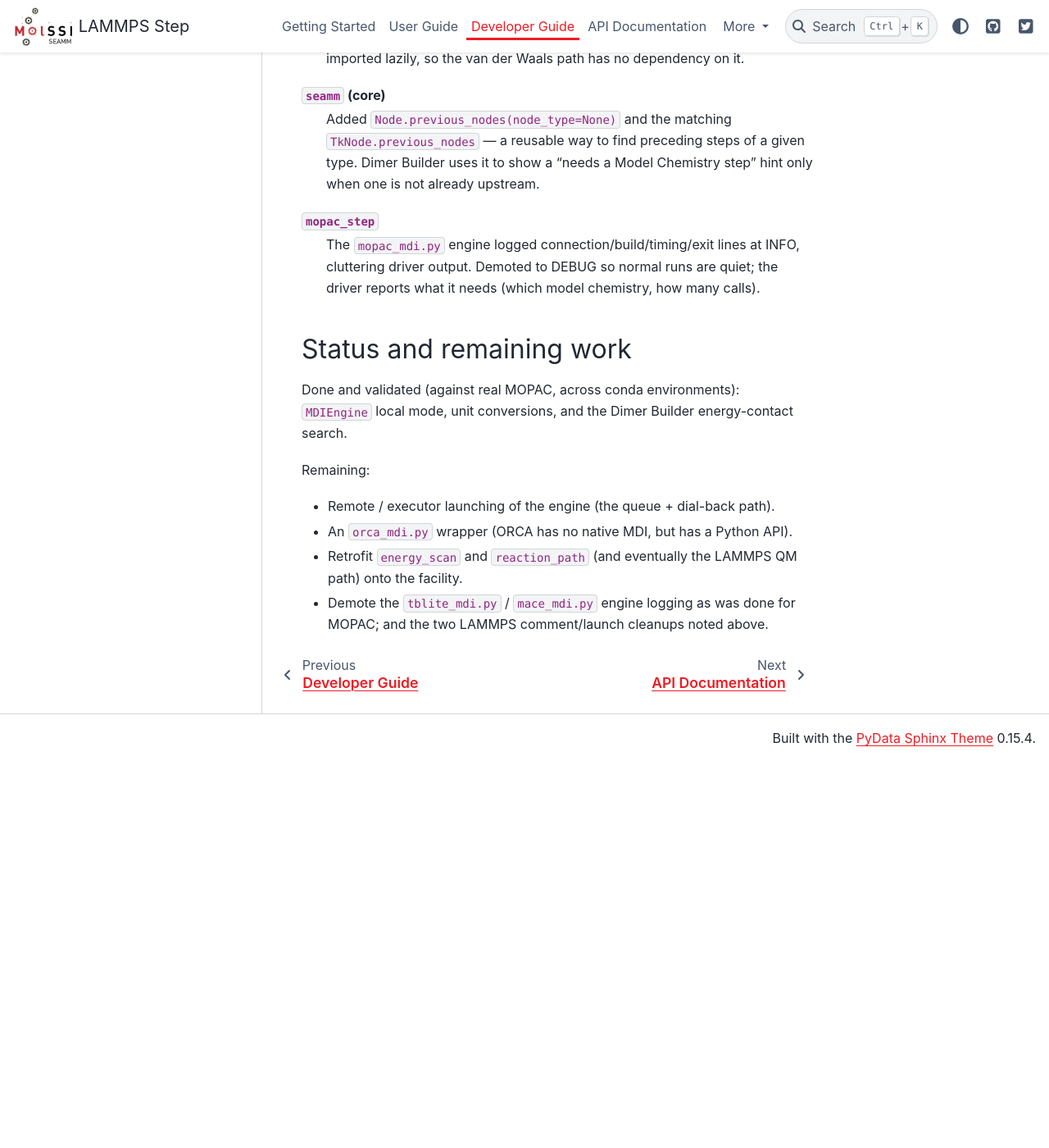
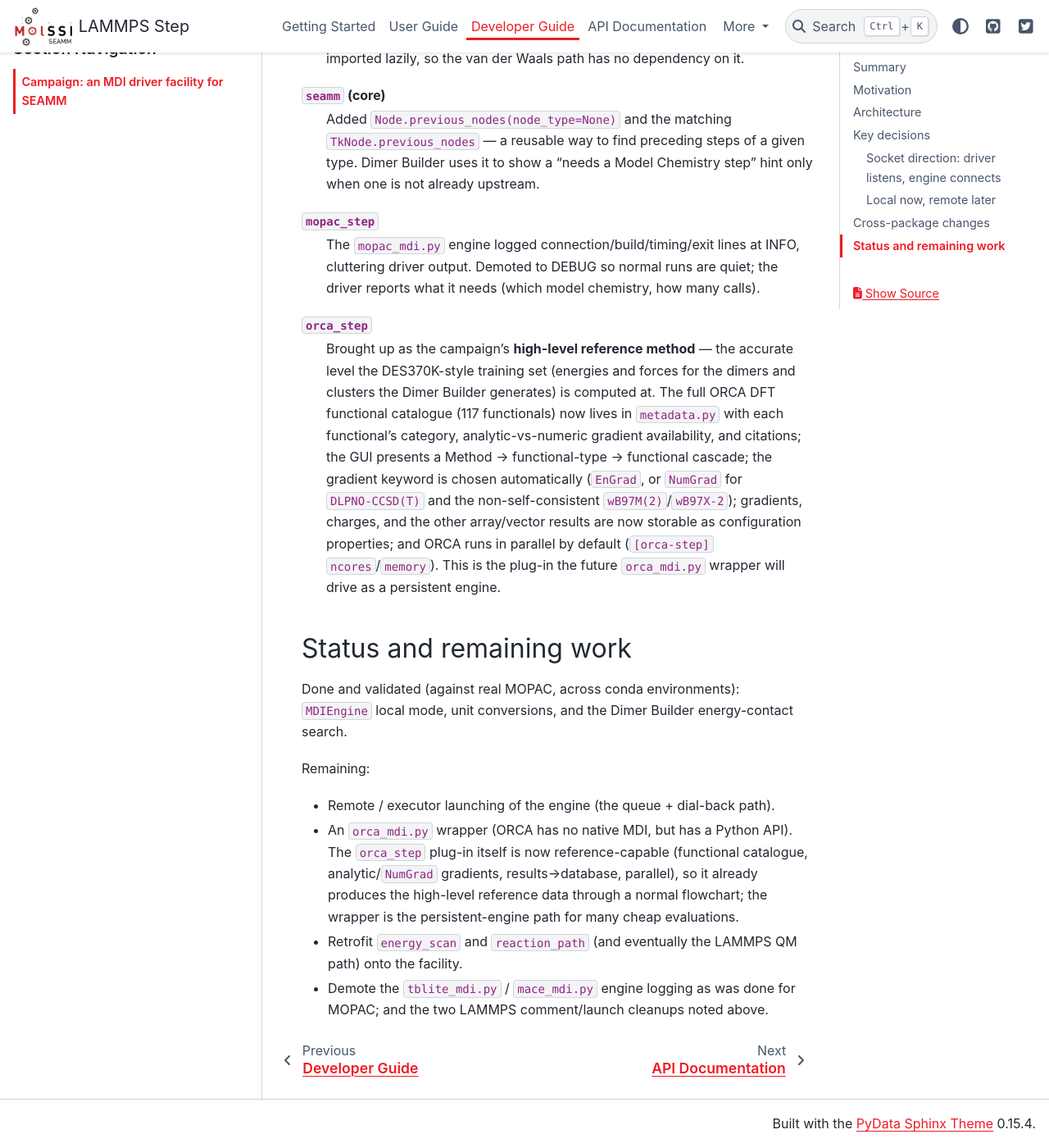
Before and after one commit to molssi-seamm/seamm_mdi, a Sphinx documentation site: the page built from docs/developer_guide/campaigns/2026-07-06/NOTES.rst, in a window 1280 px wide and 1400 px high, scrolled down 2510 px. Shown: the whole window at 82% size. Built offline with Sphinx 7.4.7 and the PyData theme 0.15.4, drawn with Linux system fonts in a browser that asks for light colours; pages that are not in the unit, such as notebooks, are missing from menus; the version number could not be read and is left out; before the commit the page ends 3440 px from its top, so only the background shows below that.

Commit message:
Added notes from the ORCA campaign.

```diff
--- a/docs/developer_guide/campaigns/2026-07-06/NOTES.rst
+++ b/docs/developer_guide/campaigns/2026-07-06/NOTES.rst
@@ -107,6 +107,20 @@ Cross-package changes
     INFO, cluttering driver output. Demoted to DEBUG so normal runs are quiet;
     the driver reports what it needs (which model chemistry, how many calls).
 
+``orca_step``
+    Brought up as the campaign's **high-level reference method** — the accurate
+    level the DES370K-style training set (energies and forces for the dimers and
+    clusters the Dimer Builder generates) is computed at. The full ORCA DFT
+    functional catalogue (117 functionals) now lives in ``metadata.py`` with each
+    functional's category, analytic-vs-numeric gradient availability, and
+    citations; the GUI presents a Method → functional-type → functional cascade;
+    the gradient keyword is chosen automatically (``EnGrad``, or ``NumGrad`` for
+    ``DLPNO-CCSD(T)`` and the non-self-consistent ``wB97M(2)``/``wB97X-2``);
+    gradients, charges, and the other array/vector results are now storable as
+    configuration properties; and ORCA runs in parallel by default
+    (``[orca-step]`` ``ncores``/``memory``). This is the plug-in the future
+    ``orca_mdi.py`` wrapper will drive as a persistent engine.
+
 Status and remaining work
 ==========================
 
@@ -118,6 +132,10 @@ Remaining:
 
 * Remote / executor launching of the engine (the queue + dial-back path).
 * An ``orca_mdi.py`` wrapper (ORCA has no native MDI, but has a Python API).
+  The ``orca_step`` plug-in itself is now reference-capable (functional
+  catalogue, analytic/``NumGrad`` gradients, results→database, parallel), so it
+  already produces the high-level reference data through a normal flowchart; the
+  wrapper is the persistent-engine path for many cheap evaluations.
 * Retrofit ``energy_scan`` and ``reaction_path`` (and eventually the LAMMPS
   QM path) onto the facility.
 * Demote the ``tblite_mdi.py`` / ``mace_mdi.py`` engine logging as was done for
```
